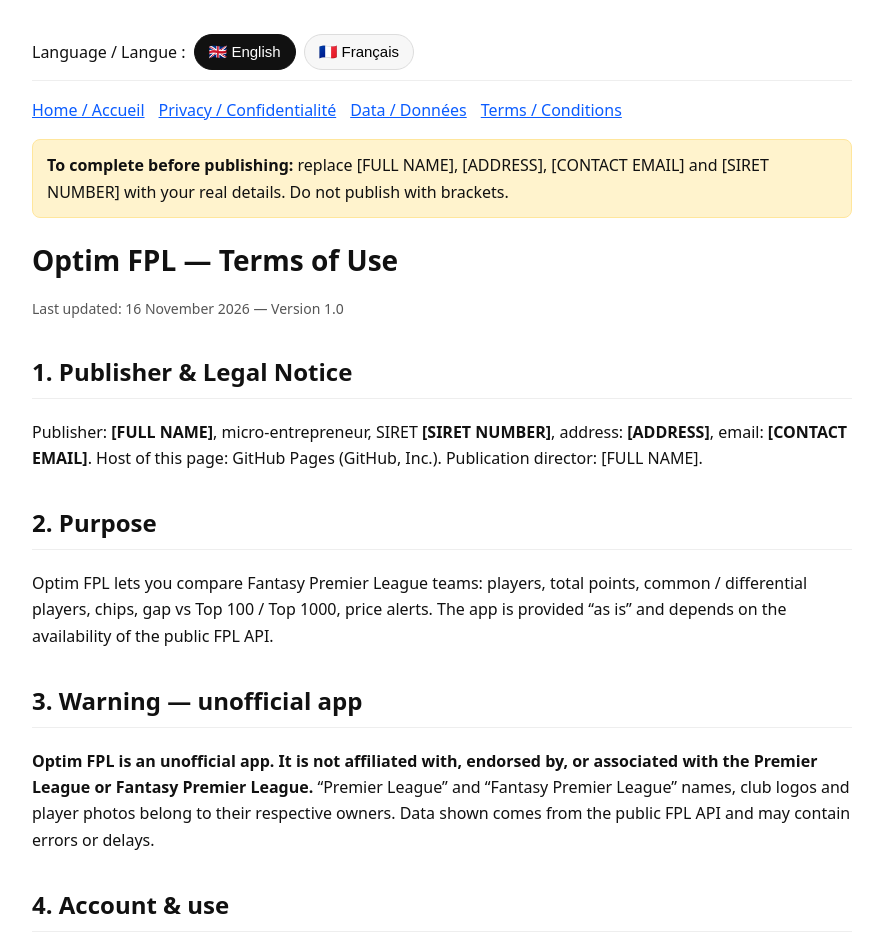
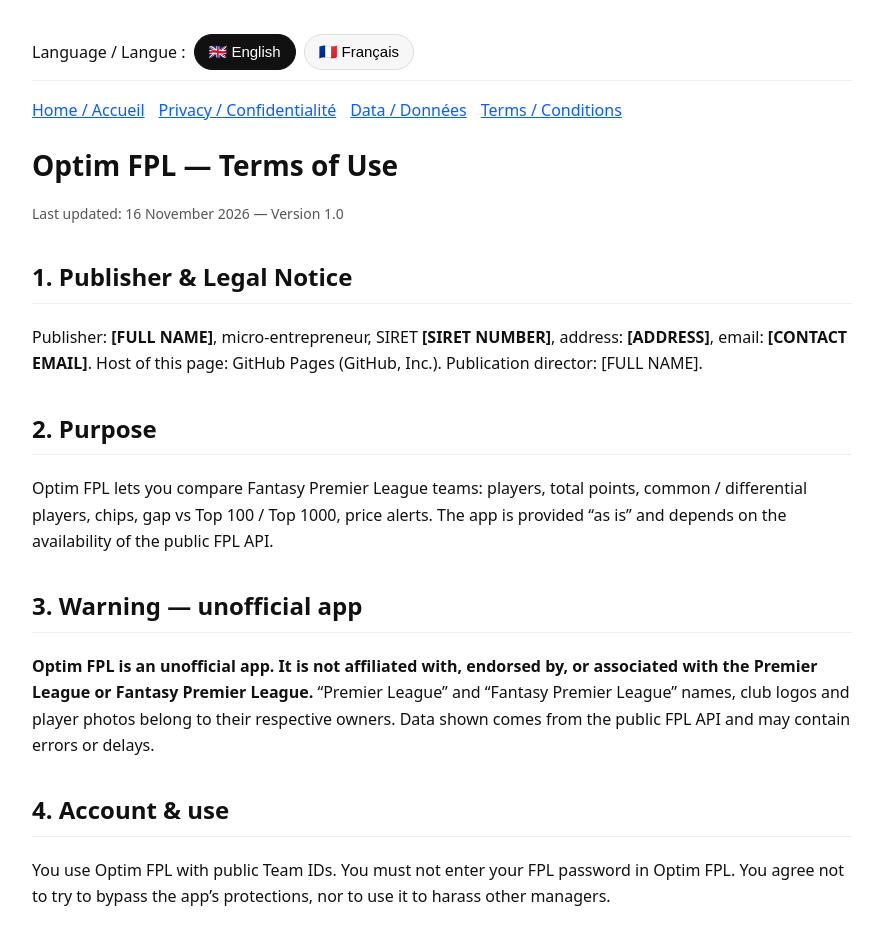
Before and after one commit to debenherve/OptimFPL, a plain HTML site: page TermsOfUse.html in a window 1280 px wide. Shown: the top 935 px of the page, without its empty margins (198-1081 px from the left). Drawn offline with Linux system fonts and the light colour scheme.

Commit message:
Update Terms of Use with placeholder information

```diff
--- a/TermsOfUse.html
+++ b/TermsOfUse.html
@@ -47,7 +47,6 @@ window.addEventListener('DOMContentLoaded',()=>{
 </script>
 </head><body>
 <div class="lang-switch"><span>Language / Langue :</span><button data-lang="en" class="active" onclick="setLang('en')">🇬🇧 English</button><button data-lang="fr" onclick="setLang('fr')">🇫🇷 Français</button></div><nav><a href="index.html">Home / Accueil</a><a href="PrivacyPolicy.html">Privacy / Confidentialité</a><a href="DataPolicy.html">Data / Données</a><a href="TermsOfUse.html">Terms / Conditions</a></nav>
-<div class="lang-en"><div class="lang-en"><div class="note"><strong>To complete before publishing:</strong> replace [FULL NAME], [ADDRESS], [CONTACT EMAIL] and [SIRET NUMBER] with your real details. Do not publish with brackets.</div></div><div class="lang-fr"><div class="note"><strong>À compléter avant publication :</strong> remplacez [NOM COMPLET], [ADRESSE], [EMAIL DE CONTACT] et [N° SIRET] par vos informations réelles. Ne publiez pas avec les crochets.</div></div>
 <h1>Optim FPL — Terms of Use</h1><p class="small">Last updated: 16 November 2026 — Version 1.0</p>
 <h2>1. Publisher & Legal Notice</h2><p>Publisher: <strong>[FULL NAME]</strong>, micro-entrepreneur, SIRET <strong>[SIRET NUMBER]</strong>, address: <strong>[ADDRESS]</strong>, email: <strong>[CONTACT EMAIL]</strong>. Host of this page: GitHub Pages (GitHub, Inc.). Publication director: [FULL NAME].</p>
 <h2>2. Purpose</h2><p>Optim FPL lets you compare Fantasy Premier League teams: players, total points, common / differential players, chips, gap vs Top 100 / Top 1000, price alerts. The app is provided “as is” and depends on the availability of the public FPL API.</p>
```
